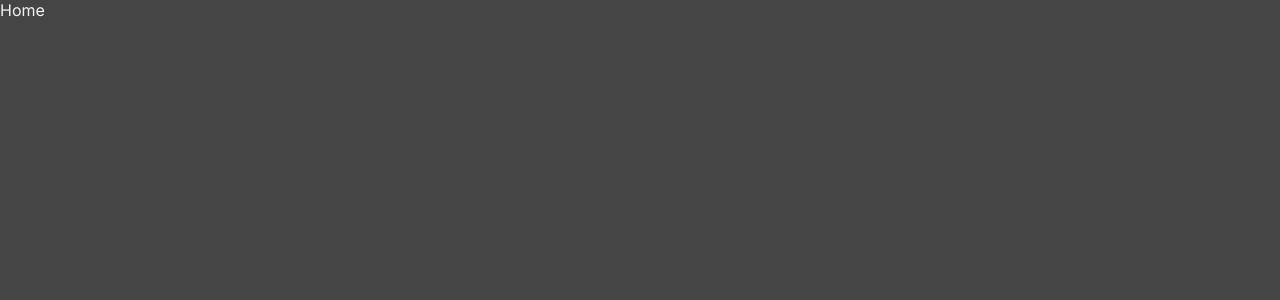
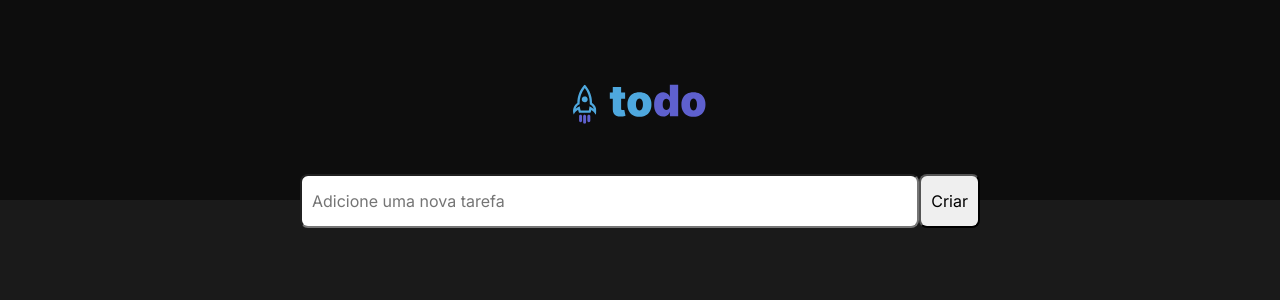
Before and after one commit to luucasmorato/task-control, a React (Vite) app: page / in a window 1280 px wide. Shown: the top 300 px of the page. Built offline with nearby package versions, Linux system fonts and the light colour scheme; a web font is replaced by a local one.

Commit message:
styled header and NewTask component

```diff
--- a/package.json
+++ b/package.json
@@ -9,6 +9,10 @@
     "preview": "vite preview"
   },
   "dependencies": {
+    "@fortawesome/fontawesome-svg-core": "^6.2.1",
+    "@fortawesome/free-regular-svg-icons": "^6.2.1",
+    "@fortawesome/free-solid-svg-icons": "^6.2.1",
+    "@fortawesome/react-fontawesome": "^0.2.0",
     "react": "^18.2.0",
     "react-dom": "^18.2.0"
   },
--- /dev/null
+++ b/src/components/ListTask.tsx
@@ -0,0 +1,3 @@
+export const ListTask = () => {
+  return <></>;
+};
--- /dev/null
+++ b/src/components/NewTask.module.css
@@ -0,0 +1,17 @@
+.container {
+  display: flex;
+  margin-top: -26px;
+}
+
+.container input {
+  flex: 1;
+  height: 54px;
+  border-radius: 8px;
+  padding: 0 10px;
+}
+
+.container button {
+  height: 54px;
+  border-radius: 8px;
+  padding: 0 10px;
+}
--- /dev/null
+++ b/src/components/NewTask.tsx
@@ -0,0 +1,15 @@
+import { FontAwesomeIcon } from "@fortawesome/react-fontawesome";
+
+import styles from "./NewTask.module.css";
+
+export const NewTask = () => {
+  return (
+    <div className={styles.container}>
+      <input type="text" placeholder="Adicione uma nova tarefa" />
+      <button>
+        Criar
+        {/* <FontAwesomeIcon icon="fa-regular fa-circle-plus" /> */}
+      </button>
+    </div>
+  );
+};
--- /dev/null
+++ b/src/components/Task.tsx
@@ -0,0 +1,3 @@
+export const Task = () => {
+  return <></>;
+};
--- a/src/global.css
+++ b/src/global.css
@@ -1,7 +1,5 @@
 :root {
   --white: #fff;
-
-  --background: #454545;
 
   --gray-100: #f2f2f2;
   --gray-200: #d9d9d9;
@@ -27,7 +25,7 @@
 }
 
 body {
-  background-color: var(--background);
+  background-color: var(--gray-600);
   color: var(--gray-100);
   -webkit-font-smoothing: antialiased;
 }
--- a/src/pages/Home.module.css
+++ b/src/pages/Home.module.css
@@ -0,0 +1,25 @@
+.container {
+  display: flex;
+  flex-direction: column;
+  align-items: center;
+  width: 100%;
+}
+
+.content {
+  width: 100%;
+  max-width: 800px;
+  padding: 0 60px;
+}
+
+.header {
+  display: flex;
+  align-items: center;
+  justify-content: center;
+  width: 100%;
+  height: 200px;
+  background-color: var(--gray-700);
+}
+
+.header img {
+  height: 3.2rem;
+}
--- a/src/pages/Home.tsx
+++ b/src/pages/Home.tsx
@@ -1,7 +1,16 @@
+import todoLogo from "../assets/todo-logo.svg";
+import styles from "./Home.module.css";
+import { NewTask } from "../components/NewTask";
+
 export const Home = () => {
   return (
-    <>
-      <div>Home</div>
-    </>
+    <div className={styles.container}>
+      <div className={styles.header}>
+        <img src={todoLogo} alt="todo-list" />
+      </div>
+      <div className={styles.content}>
+        <NewTask />
+      </div>
+    </div>
   );
 };
```
Also changed, not shown: 1 other file (tests, documents, lock files or other folders).
